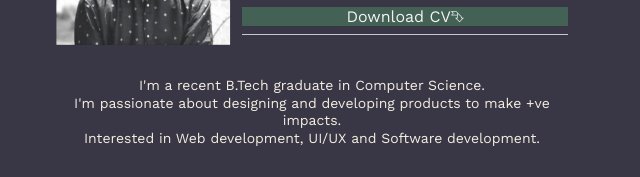
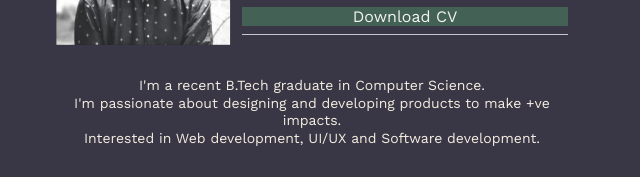
Before and after one commit to zakm7/aboutzakm, a website built with Vite: page index.html in a window 1280 px wide. Shown: the part 344-521 px from the top of the page, 328-968 px from the left. Built offline with nearby package versions, Linux system fonts and the light colour scheme.

Commit message:
Update index.html

```diff
--- a/index.html
+++ b/index.html
@@ -79,7 +79,7 @@
 
             <h1  class="gradient">Mohamed Zakim</h1>
             <a href="./asset/cv/MOHAMED_ZAKIM_CV.pdf"><div class="downloadcv">
-              <span>Download CV⮷</span>
+              <span>Download CV</span>
               </div></a>
             <br>
             <hr />
```
